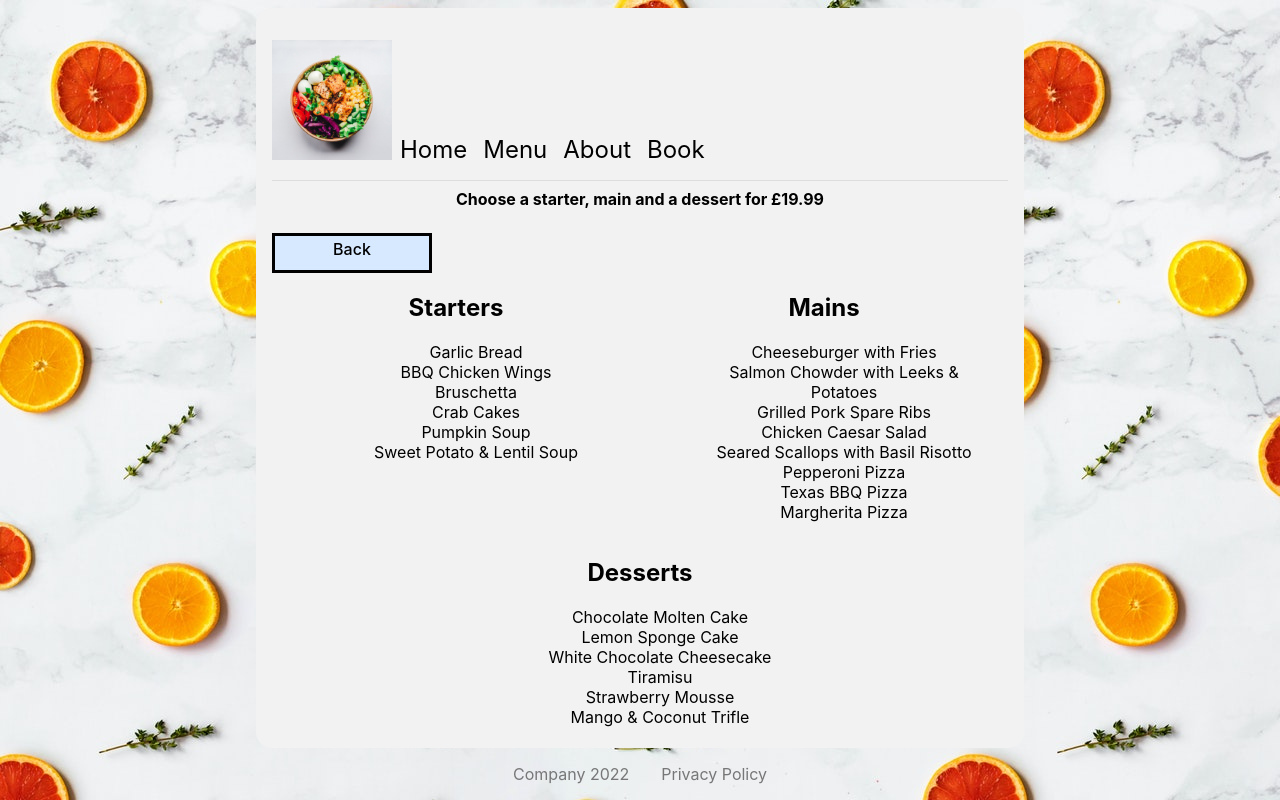
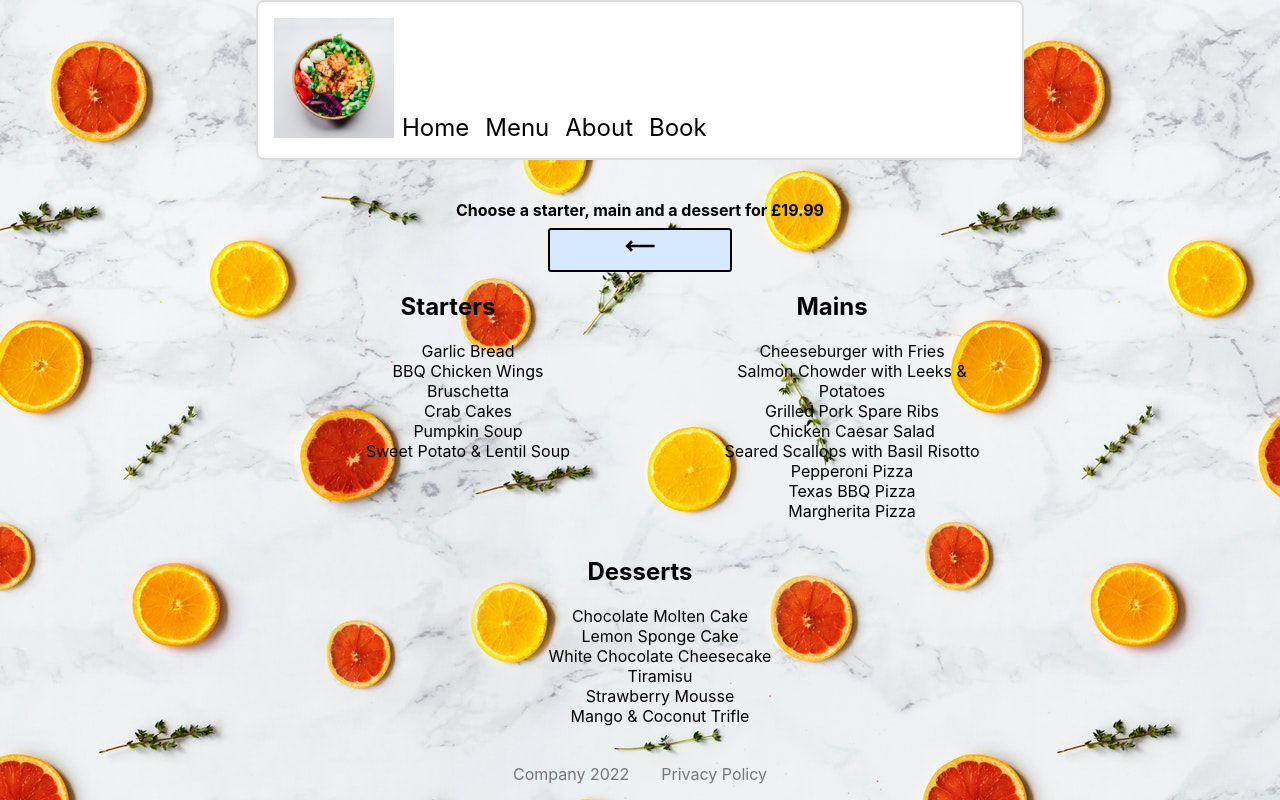
Before and after one commit to jimmym620/MenuPage_REACT, a Next.js app in the folder menu_app/: page /dishes/three-course in a window 1280 px wide. Built offline with nearby package versions, Linux system fonts and the light colour scheme.

Commit message:
added white box and back button icon

```diff
--- a/menu_app/comp/BackButton.js
+++ b/menu_app/comp/BackButton.js
@@ -1,9 +1,12 @@
 import Link from "next/link";
+import {CgArrowLongLeft} from "react-icons/cg";
 
 const BackButton = () => {
     return (
-        <Link href="/dishes">
-            <a className="item-menu-btn">Back</a>
+        <Link href="/dishes" >
+            <a className="item-menu-btn">
+                <CgArrowLongLeft />
+            </a>
         </Link>
     );
 };
--- a/menu_app/pages/about.js
+++ b/menu_app/pages/about.js
@@ -7,7 +7,7 @@ const About = () => {
                 <title>Restaurant Name | About </title>
                 <meta name="keywords" content="food" />
             </Head>
-            <div className="main-container">
+            <div className="main-container white-box">
                 <h1>About us</h1>
                 <p>This restaurant was opened in 1969 by John Smith</p>
             </div>
--- a/menu_app/pages/contact.js
+++ b/menu_app/pages/contact.js
@@ -7,7 +7,7 @@ const Contact = () => {
                 <title>Restaurant Name | Book</title>
                 <meta name="keywords" content="food" />
             </Head>
-            <div className="main-container">
+            <div className="main-container white-box">
                 <h1>Contact us</h1>
             </div>
         </>
--- a/menu_app/pages/dishes/index.js
+++ b/menu_app/pages/dishes/index.js
@@ -20,7 +20,7 @@ const Dishes = () => {
                 <title>Restaurant Name | Menu </title>
                 <meta name="keywords" content="food" />
             </Head>
-            <div className="menu-container">
+            <div className="menu-container white-box">
                 <h1 className="menu-title">View our menu</h1>
                 <div className="menu-content">
                     {categoryChosen && (
--- a/menu_app/pages/dishes/three-course.js
+++ b/menu_app/pages/dishes/three-course.js
@@ -3,8 +3,10 @@ import BackButton from "../../comp/BackButton";
 const ThreeCourse = () => {
     return (
         <div className="tcm-container">
-            <p>Choose a starter, main and a dessert for £19.99</p>
-            <BackButton />
+            <div className="tcm-header">
+                <p>Choose a starter, main and a dessert for £19.99</p>
+                <BackButton />
+            </div>
             <section>
                 <div className="tcm-r1">
                     <div className="tcm-block">
--- a/menu_app/pages/index.js
+++ b/menu_app/pages/index.js
@@ -10,7 +10,7 @@ export default function Home() {
                 <title>Restaurant Name | Home</title>
                 <meta name="keywords" content="food" />
             </Head>
-            <div className="main-container">
+            <div className="main-container white-box">
                 <h1>Restaurant Name Here</h1>
                 <h2>Daily Specials</h2>
 
--- a/menu_app/styles/globals.scss
+++ b/menu_app/styles/globals.scss
@@ -24,27 +24,40 @@ a {
     box-sizing: border-box;
 }
 
+.white-box {
+    background-color: white;
+    border-radius: 0.5rem;
+}
+
 .content {
-    background: #f2f2f2;
+    // background: #f2f2f2;
     width: 60vw;
     height: 92.5vh;
-    margin: 0.5rem auto;
-    padding: 1rem;
+    margin: 0 auto;
+    padding: 0;
     border-radius: 1rem;
 }
 
 nav {
     max-width: 70vw;
-    padding: 1rem 0;
+    background: white;
+    padding: 1rem;
     display: flex;
     justify-content: flex-start;
     align-items: flex-end;
-    border-bottom: 1px solid #ddd;
+    border: 2px solid #ddd;
+
+    border-radius: 0.5rem;
+    margin-bottom: 2rem;
 
     a {
         margin: 0 0.5rem;
         font-size: 1.5rem;
     }
+}
+
+.main-container {
+    padding: 0.5rem 1rem;
 }
 
 .categoryButton {
@@ -163,24 +176,41 @@ nav {
 
     img {
         object-fit: cover;
+        border-radius: 0.5rem;
     }
 }
 .item-menu-btn {
-    height: 2.5rem;
-    margin-top: 1rem;
-    max-width: 10rem;
+    margin: 1rem 0;
+    font-size: 2rem;
+    padding: 0 2rem;
     text-align: center;
-    font-weight: 500;
-    border: 0.2rem solid;
-    padding: 0.2rem;
+    border: 2px solid;
+    border-radius: 0.2rem;
+
     background-color: rgb(215, 233, 255);
+}
+
+.course-meal-container {
+    h3 {
+        padding: 1rem 0;
+        border-top: 0.2rem solid cornflowerblue;
+        border-bottom: 0.2rem solid cornflowerblue;
+    }
 }
 
 // 3 course meal container
 .tcm-container {
     display: flex;
     flex-direction: column;
-
+    .tcm-header {
+        display: flex;
+        flex-direction: column;
+        margin: 0 auto;
+        a {
+            width: 50%;
+            margin: 0 auto;
+        }
+    }
     p {
         padding: 0.5rem 0;
         font-weight: bold;
@@ -265,7 +295,7 @@ footer {
     .menu-content {
         display: flex;
         flex-direction: column;
-        width: 100vw;
+        height: 100%;
     }
 
     .category-btn-list {
```
